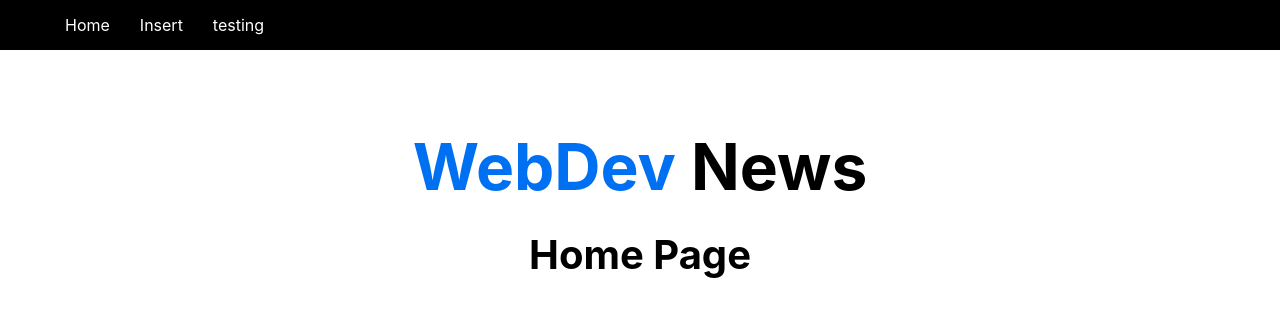
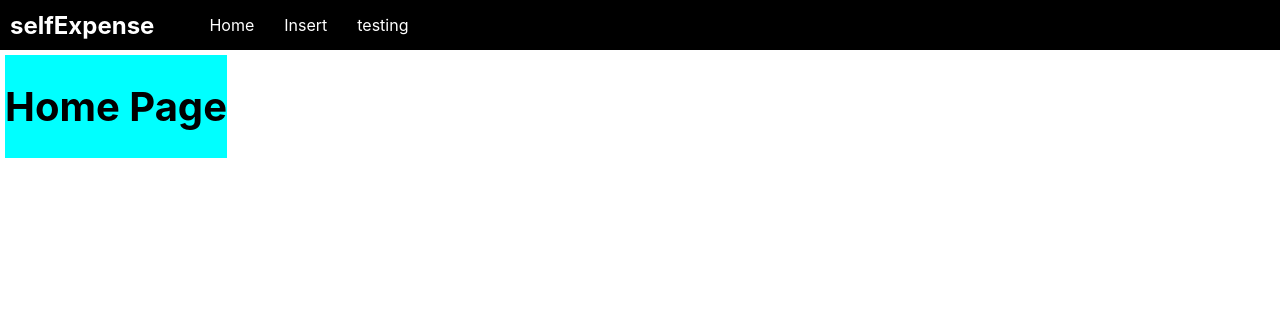
Before and after one commit to ste900811/selfExpenses, a Next.js app: page / in a window 1280 px wide. Shown: the top 316 px of the page. Built offline with nearby package versions, Linux system fonts and the light colour scheme.

Commit message:
Improve file sorting

```diff
--- a/components/Header.tsx
+++ /dev/null
@@ -1,13 +0,0 @@
-import headerStyles from '../styles/Header.module.css';
-
-const Header = () => {
-  return (
-    <div>
-      <h1 className={headerStyles.title}>
-        <span>WebDev</span> News
-      </h1>
-    </div>
-  )
-}
-
-export default Header;
--- a/components/Layout.tsx
+++ b/components/Layout.tsx
@@ -1,5 +1,4 @@
 import Nav from './Nav'
-import Header from './Header'
 import styles from '../styles/Layout.module.css'
 
 const Layout = ({children}: any) => {
@@ -8,7 +7,6 @@ const Layout = ({children}: any) => {
       <Nav />
       <div className={styles.container}>
         <main className={styles.main}>
-          <Header />
           {children}
         </main>
       </div>
--- a/components/Nav.tsx
+++ b/components/Nav.tsx
@@ -4,12 +4,13 @@ import navStyles from '../styles/Nav.module.css';
 const Nav = ()  => {
   return (
     <nav className={navStyles.nav}>
+      <h1>selfExpense</h1>
       <ul>
         <li>
           <Link href='/'>Home</Link>
         </li>
         <li>
-          <Link href='/insertExpense'>Insert</Link>
+          <Link href='/insertDeleteExpense'>Insert</Link>
         </li>
         <li>
           <Link href='/testingPage'>testing</Link>
--- a/lib/mongo/getUsers.ts
+++ b/lib/mongo/getTestUsers.ts
@@ -8,7 +8,7 @@ async function init() {
   if (db) return;
   try {
     client = await clientPromise;
-    db = await client.db('selfExpenses');
+    db = await client.db('sample_mflix');
     users = await db.collection('users');
   } catch (error) {
     throw new Error('Error connecting to database');
@@ -19,7 +19,7 @@ async function init() {
   await init();
 })();
 
-export async function getUsers() {
+export async function getTestUsers() {
   try {
     if(!users) { await init(); }
     const result = await users.find({}).toArray();
--- a/pages/api/mongoDB/users.ts
+++ b/pages/api/mongoDB/getTestUsers.ts
@@ -1,9 +1,9 @@
-import { getUsers } from "@/lib/mongo/getUsers";
+import { getTestUsers } from "@/lib/mongo/getTestUsers";
 
 const handler = async (req: any, res: any) => {
   if (req.method === "GET") {
     try {
-      const users : any = await getUsers();
+      const users : any = await getTestUsers();
       return res.status(200).json({ users });
     } catch (error: any) {
       return res.status(500).json({ error: error.message });
--- a/pages/index.tsx
+++ b/pages/index.tsx
@@ -1,11 +1,10 @@
-import Head from "next/head";
+import indexStyles from '../styles/index.module.css';
+
 
 export default function Home() {
   return (
-    <div>
-      <Head>
-        <title>Home Page</title>
-      </Head>
+    <div className = {indexStyles.container}>
+      <title>Home Page</title>
 
       <h1>Home Page</h1>
     </div>
--- a/pages/insertExpense.tsx
+++ b/pages/insertDeleteExpense.tsx
@@ -1,4 +1,3 @@
-import Head from "next/head";
 import { useState } from "react";
 
 export default function insertExpense() {
@@ -11,9 +10,7 @@ export default function insertExpense() {
 
   return (
     <div>
-      <Head>
-        <title>Insert</title>
-      </Head>
+      <title>Insert Page</title>
 
       <h1>Insert Expense</h1>
 
--- a/pages/testingPage.tsx
+++ b/pages/testingPage.tsx
@@ -1,17 +1,18 @@
 import Head from "next/head";
 import category from "../datas/category";
-// import { getUsers } from '../lib/mongo/getUsers';
 import React, { useState, useEffect } from 'react';
 import axios from 'axios';
 
 export default function testingPage() {
 
+  // Have to use useState to store the data
   const [users, setUsers] = useState([]);
 
+  // This is for fetching data from MongoDB database
   useEffect(() => {
     const fetchData = async () => {
       try {
-        const response = await axios.get('/api/mongoDB/users');
+        const response = await axios.get('/api/mongoDB/getTestUsers');
 
         setUsers(response.data.users.result);
       } catch (error) {
--- a/styles/Header.module.css
+++ /dev/null
@@ -1,27 +0,0 @@
-.title a,
-.title span {
-  color: #0070f3;
-  text-decoration: none;
-}
-
-.title a:hover,
-.title a:focus,
-.title a:active {
-  text-decoration: underline;
-}
-
-.title {
-  margin: 0;
-  line-height: 1.15;
-  font-size: 4rem;
-}
-
-.title,
-.description {
-  text-align: center;
-}
-
-.description {
-  line-height: 1.5;
-  font-size: 1.5rem;
-}
--- /dev/null
+++ b/styles/index.module.css
@@ -0,0 +1,6 @@
+.container {
+  background-color: aqua;
+  position: absolute;
+  left: 5px;
+  top: 55px;
+}
```
